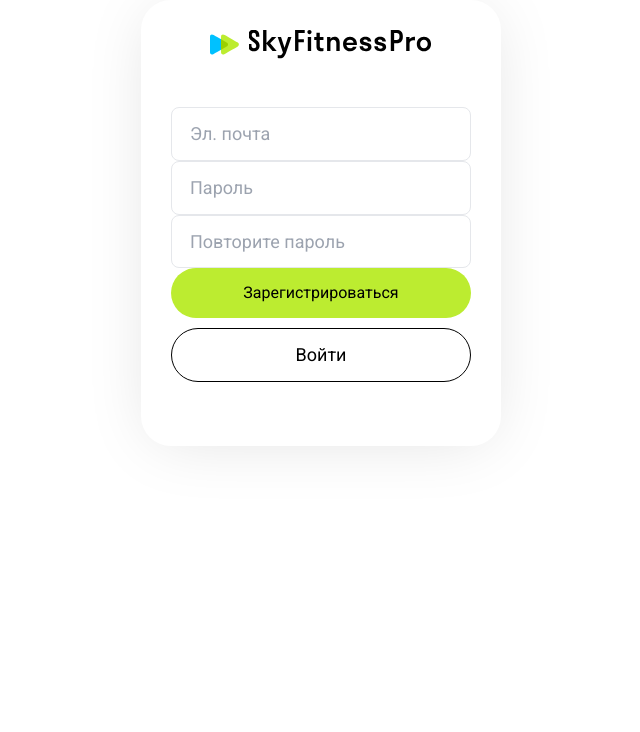
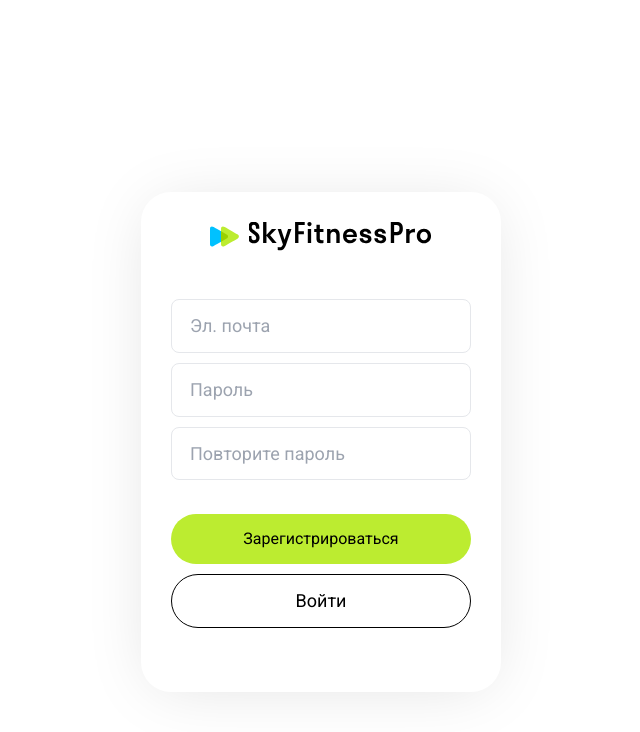
Before and after one commit to Duffblackraven/SkyFitnessPro, a Next.js app: page /signup in a window 1280 px wide. Shown: the top 732 px of the page, without its empty margins (319-959 px from the left). Built offline with nearby package versions, Linux system fonts and the light colour scheme.

Commit message:
Отступы в модалках авт/рег, и их центровка

```diff
--- a/package.json
+++ b/package.json
@@ -21,7 +21,7 @@
     "eslint": "^8",
     "eslint-config-next": "14.2.3",
     "postcss": "^8",
-    "tailwindcss": "^3.4.1",
+    "tailwindcss": "^3.4.3",
     "typescript": "^5"
   }
 }
--- a/src/app/signin/page.tsx
+++ b/src/app/signin/page.tsx
@@ -38,7 +38,7 @@
   };
 
   return (
-    <section className="shadow-base rounded flex flex-col items-center align-items:center p-[30px] w-[360px] m-auto text-black">
+    <section className="shadow-base rounded flex flex-col items-center align-items:center p-[30px] w-[360px] m-auto mt-[15%]  text-black">
       <Logo />
 
       <div className="mt-12 mb-[34px]  w-full text-black">
--- a/src/app/signup/page.tsx
+++ b/src/app/signup/page.tsx
@@ -45,10 +45,10 @@
     }
   };
   return (
-    <section className="shadow-base rounded flex flex-col items-center p-[30px] w-[360px] m-auto text-black">
+    <section className="shadow-base rounded flex flex-col items-center p-[30px] w-[360px] m-auto mt-[15%] text-black">
       <Logo />
       <div className="mt-12 mb-[34px] grid gap-y-2.5 w-full text-black">
-        <form action={handleSignup}>
+        <form className="grid gap-y-2.5" action={handleSignup}>
           <Input
             type={"email"}
             name={"email"}
@@ -68,7 +68,7 @@
 
           />
 
-          <div className="flex flex-col gap-2.5 w-full text-black">
+          <div className="flex  mt-[24px] flex-col gap-2.5 w-full text-black">
           <Button type={"submit"} green={true}>
           Зарегистрироваться
             </Button>
```
Also changed, not shown: 1 other file (tests, documents, lock files or other folders).
